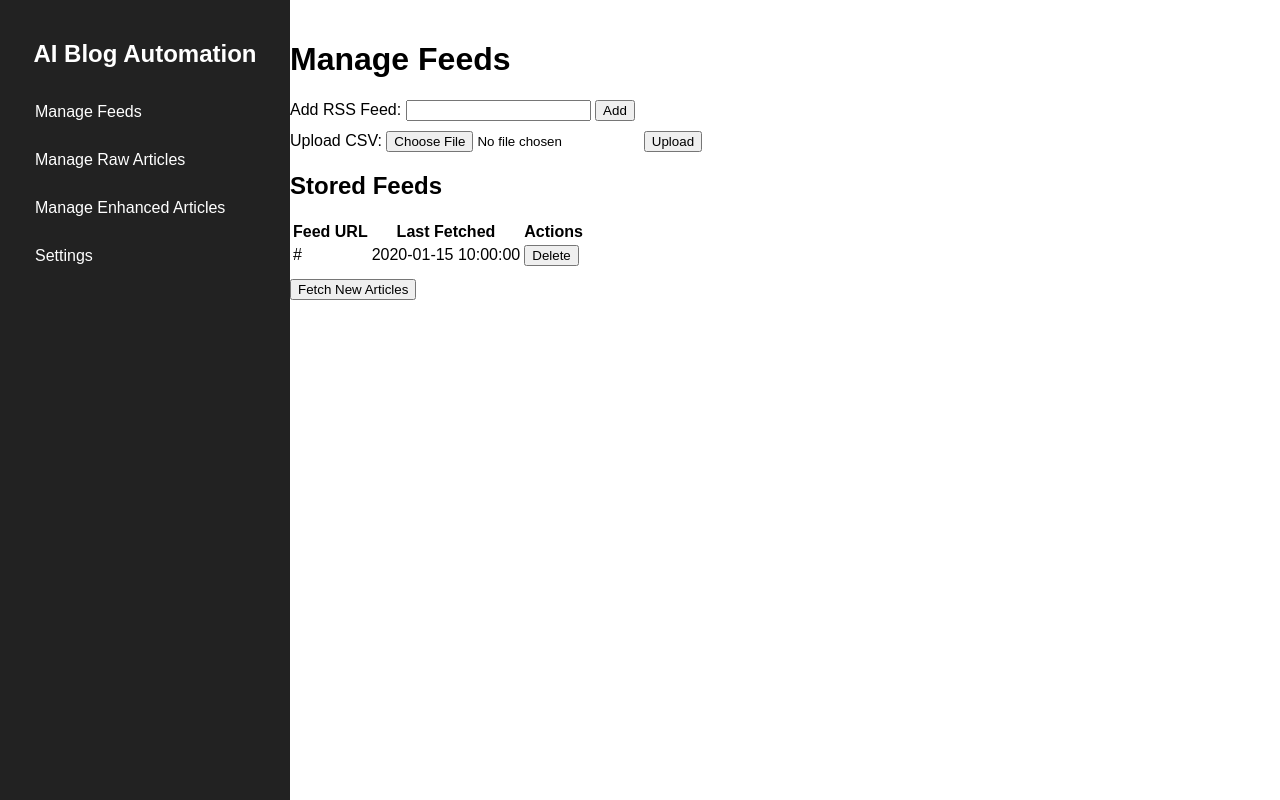
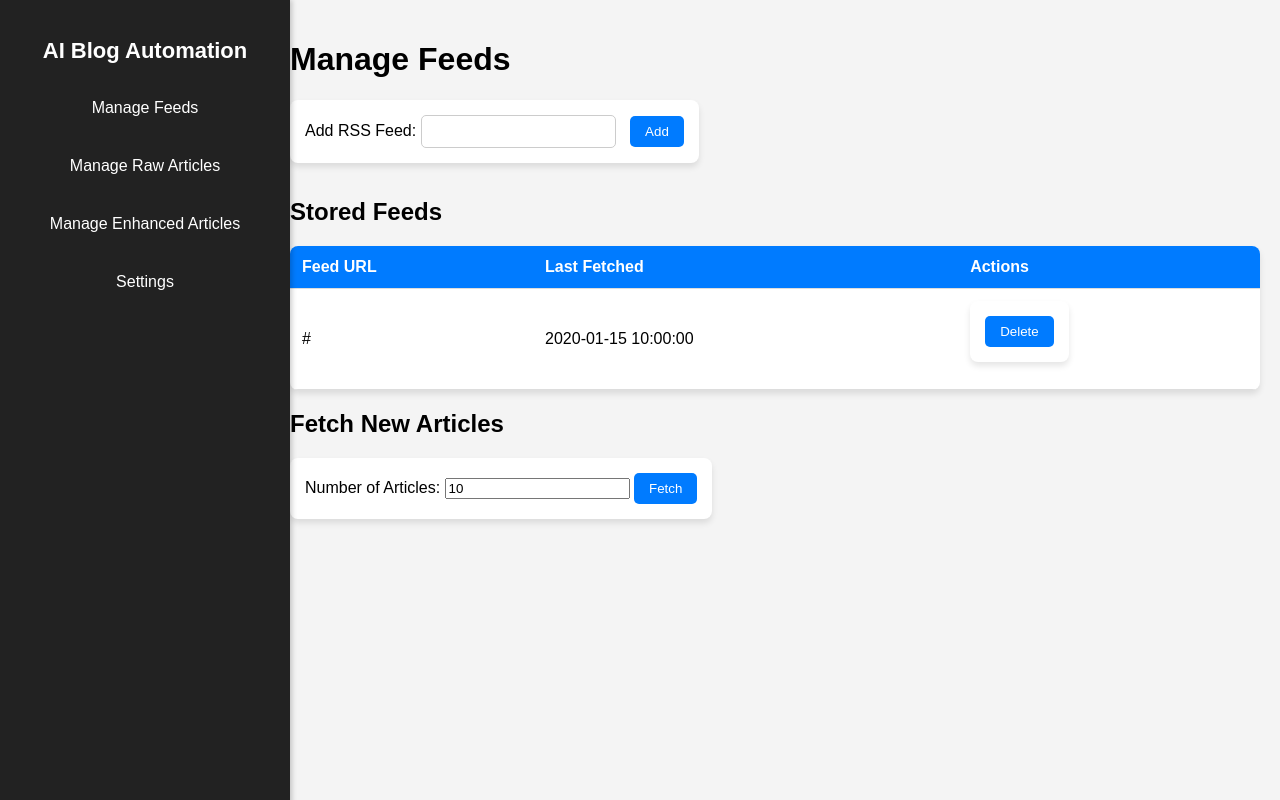
Before and after one commit to Arch99up/ai-blog-automation, a Flask app: page /feeds in a window 1280 px wide. Run offline with Flask 3, Linux system fonts and the light colour scheme; tables that the repository leaves empty hold one stand-in row (values such as "Sample post").

Commit message:
Update feeds.html

```diff
--- a/templates/feeds.html
+++ b/templates/feeds.html
@@ -1,20 +1,31 @@
 <!-- Feeds Page -->
-{% extends "base.html" %}
+<!DOCTYPE html>
+<html lang="en">
+<head>
+    <meta charset="UTF-8">
+    <meta name="viewport" content="width=device-width, initial-scale=1.0">
+    <title>Manage Feeds</title>
+    <link rel="stylesheet" href="/static/style.css">
+</head>
+<body>
+    <div class="sidebar">
+        <h2>AI Blog Automation</h2>
+        <ul>
+            <li onclick="location.href='/feeds'">Manage Feeds</li>
+            <li onclick="location.href='/articles'">Manage Raw Articles</li>
+            <li onclick="location.href='/enhanced_articles'">Manage Enhanced Articles</li>
+            <li onclick="location.href='/settings'">Settings</li>
+        </ul>
+    </div>
 
-{% block content %}
+    <div class="content">
         <h1>Manage Feeds</h1>
 
         <div class="form-container">
-    <form action="/add_feed" method="POST">
+            <form action="/feeds" method="POST">
                 <label for="rss_url">Add RSS Feed:</label>
                 <input type="text" id="rss_url" name="rss_url" required>
                 <button type="submit">Add</button>
-    </form>
-
-    <form action="/upload_rss" method="POST" enctype="multipart/form-data" style="margin-top: 10px;">
-        <label for="file">Upload CSV:</label>
-        <input type="file" id="file" name="file" accept=".csv" required>
-        <button type="submit">Upload</button>
             </form>
         </div>
 
@@ -30,7 +41,7 @@
                 <td>{{ feed[1] }}</td>
                 <td>{{ feed[2] if feed[2] else 'Never' }}</td>
                 <td>
-            <form action="/delete_feed" method="POST" style="display:inline;">
+                    <form action="/delete_feed" method="POST">
                         <input type="hidden" name="feed_url" value="{{ feed[1] }}">
                         <button type="submit">Delete</button>
                     </form>
@@ -39,7 +50,12 @@
             {% endfor %}
         </table>
 
+        <h2>Fetch New Articles</h2>
         <form action="/fetch_articles" method="POST">
-    <button type="submit" style="margin-top: 10px;">Fetch New Articles</button>
+            <label for="article_limit">Number of Articles:</label>
+            <input type="number" id="article_limit" name="article_limit" min="1" value="10">
+            <button type="submit">Fetch</button>
         </form>
-{% endblock %}
+    </div>
+</body>
+</html>
```
Lines whose indentation alone changed are shown as unchanged.
